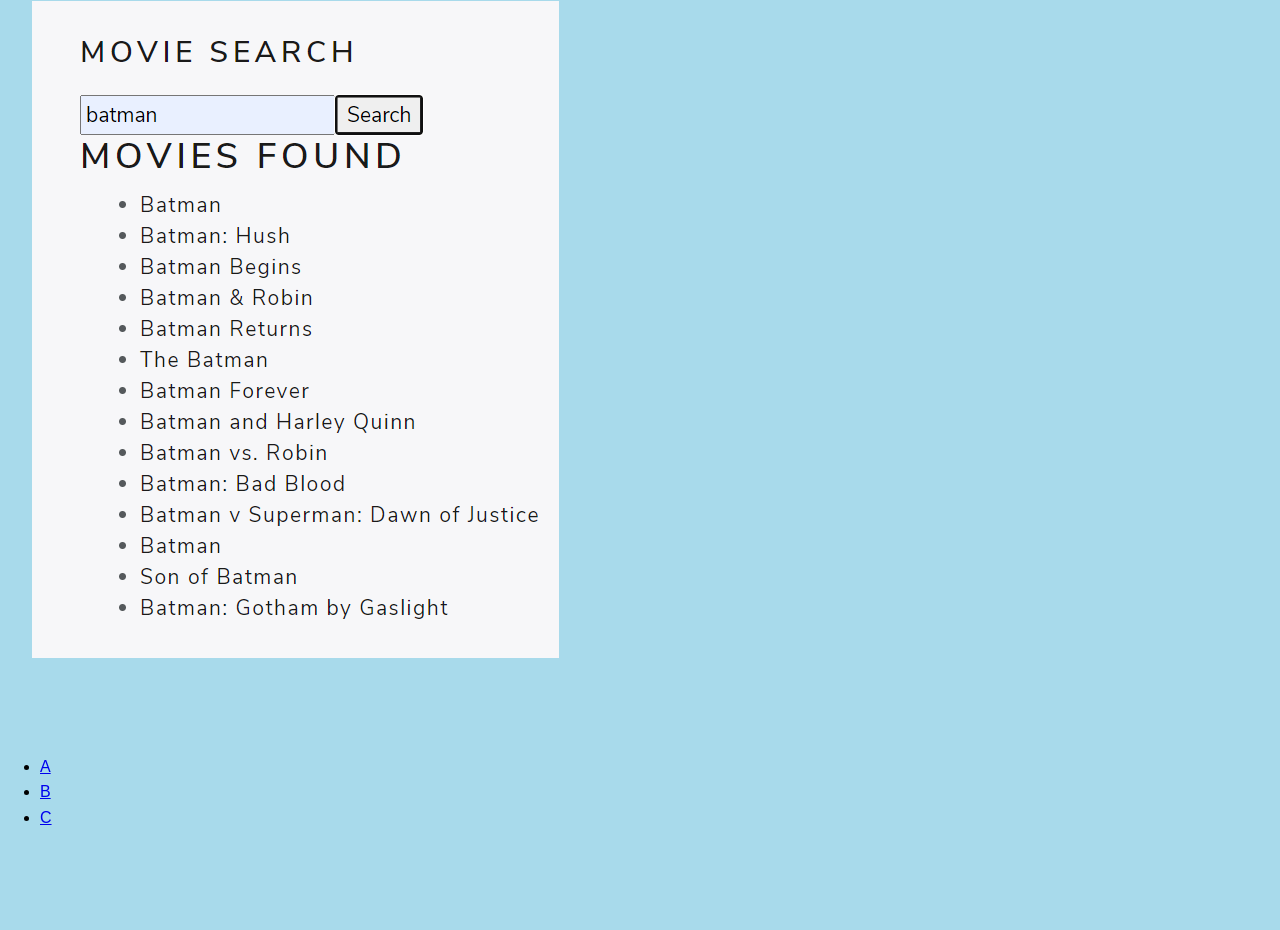
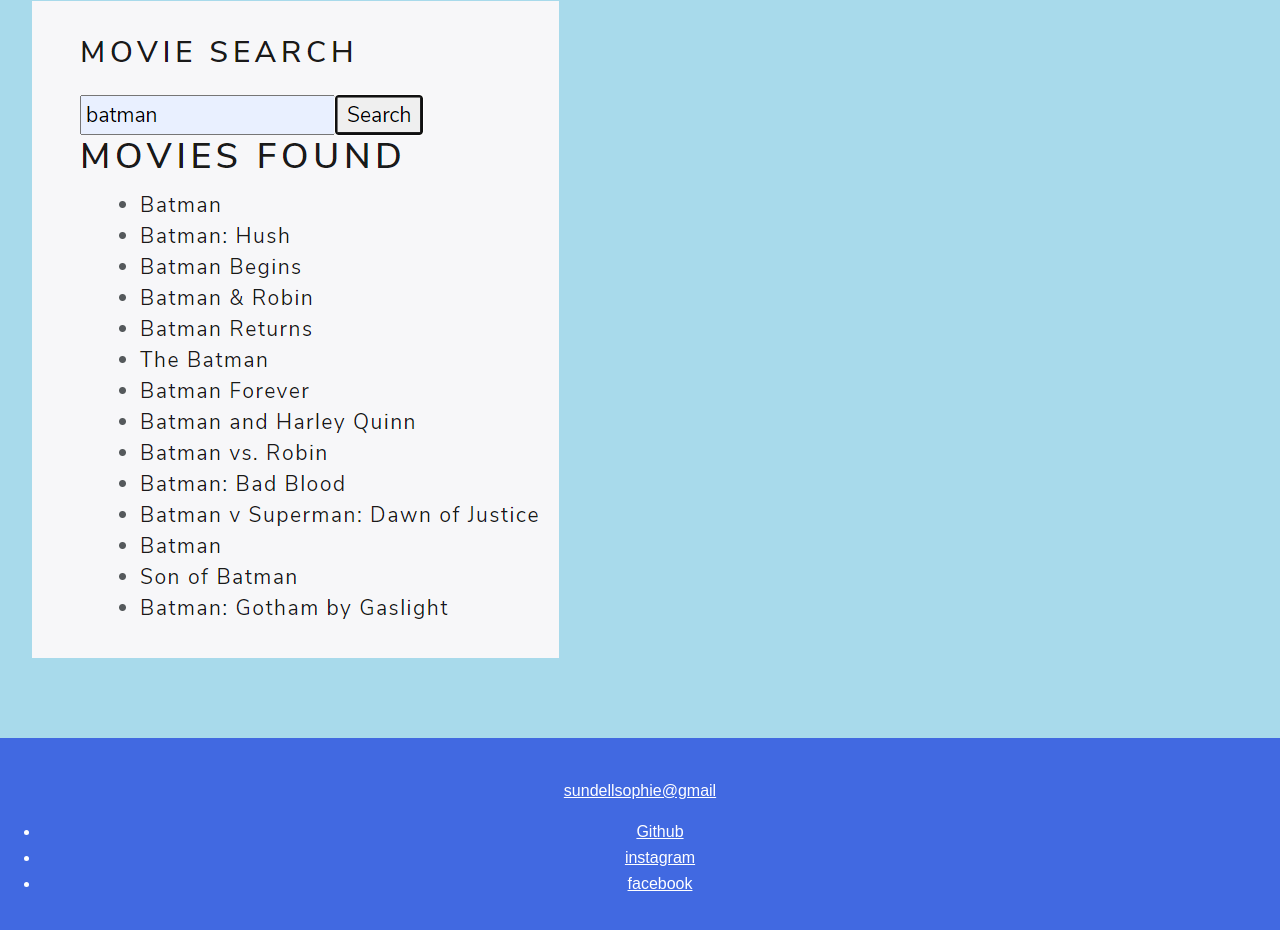
Before and after one commit to sofie-morling/My-Portfolio, a plain HTML site: page index.html in a window 1280 px wide. Shown: the part 3424-4354 px from the top of the page. Before the commit the page ends 4271 px from the top, so only its background shows below. Drawn offline with Linux system fonts and the light colour scheme.

Commit message:
added footer and styles to that

```diff
--- a/css/style.css
+++ b/css/style.css
@@ -282,3 +282,28 @@
     transform: scale(1.2);
     opacity: .5;
 }
+
+/* footer */
+
+.footer {
+    background: royalblue;
+    color: white;
+    text-align: center;
+    padding: 2.5em 0;
+}
+
+.footer a { color: inherit}
+
+.footer__link {
+    font-size: var(--fs-h3);
+    font-weight: var(--fw-bold);
+}
+
+.footer__link:hover,
+.social-list__ link:hover {
+opacity: .7;
+}
+
+.footer__link:hover {
+    text-decoration: underline;
+}
--- a/index.html
+++ b/index.html
@@ -125,12 +125,15 @@
        </div>
     </section>
 
-    <footer>
-        <a href="mailto:sundellsophie@gmail.com" class="footer-link"><sundellsophie@gmail class="com"></sundellsophie@gmail></a>
+    <footer class="footer">
+        <a href="mailto:sundellsophie@gmail.com" class="footer-link">sundellsophie@gmail</a>
         <ul class="social-list">
-            <li class="social-list__item"><a class="social-list__link" href="https://github.com/sofie-morling?tab=repositories">A</a></li>
-            <li class="social-list__item"><a class="social-list__link" href="https://www.instagram.com/sophiemorling/?hl=sv">B</a></li>
-            <li class="social-list__item"><a class="social-list__link" href="https://www.facebook.com/ebba.morling/">C</a></li>
+            <li class="social-list__item"><a class="social-list__link" href="https://github.com/sofie-morling?tab=repositories"> Github
+                <i class="fab fa-codepen"></i>
+            </a>
+        </li>
+            <li class="social-list__item"><a class="social-list__link" href="https://www.instagram.com/sophiemorling/?hl=sv">instagram</a></li>
+            <li class="social-list__item"><a class="social-list__link" href="https://www.facebook.com/ebba.morling/">facebook</a></li>
 
         </ul>
     </footer>
```
